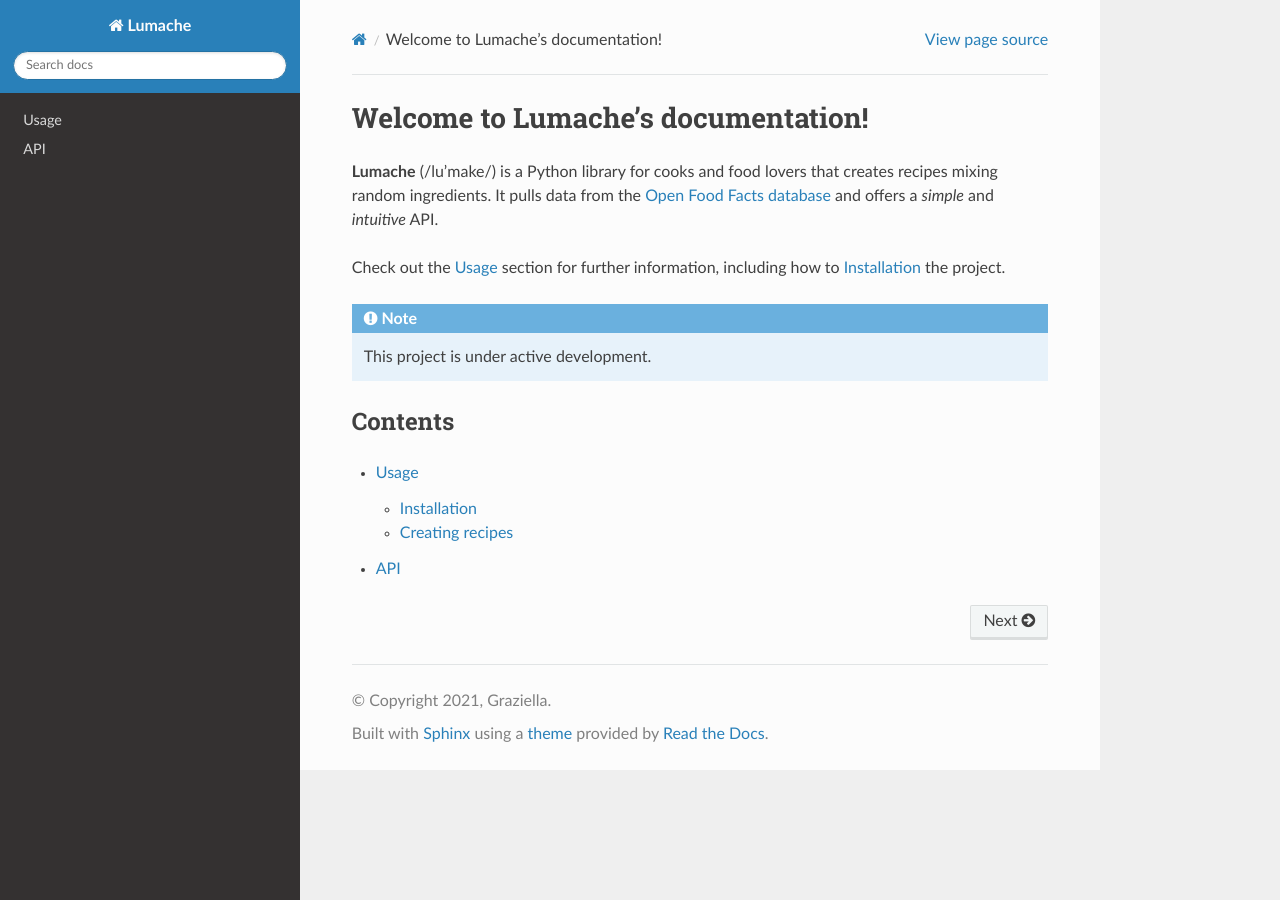
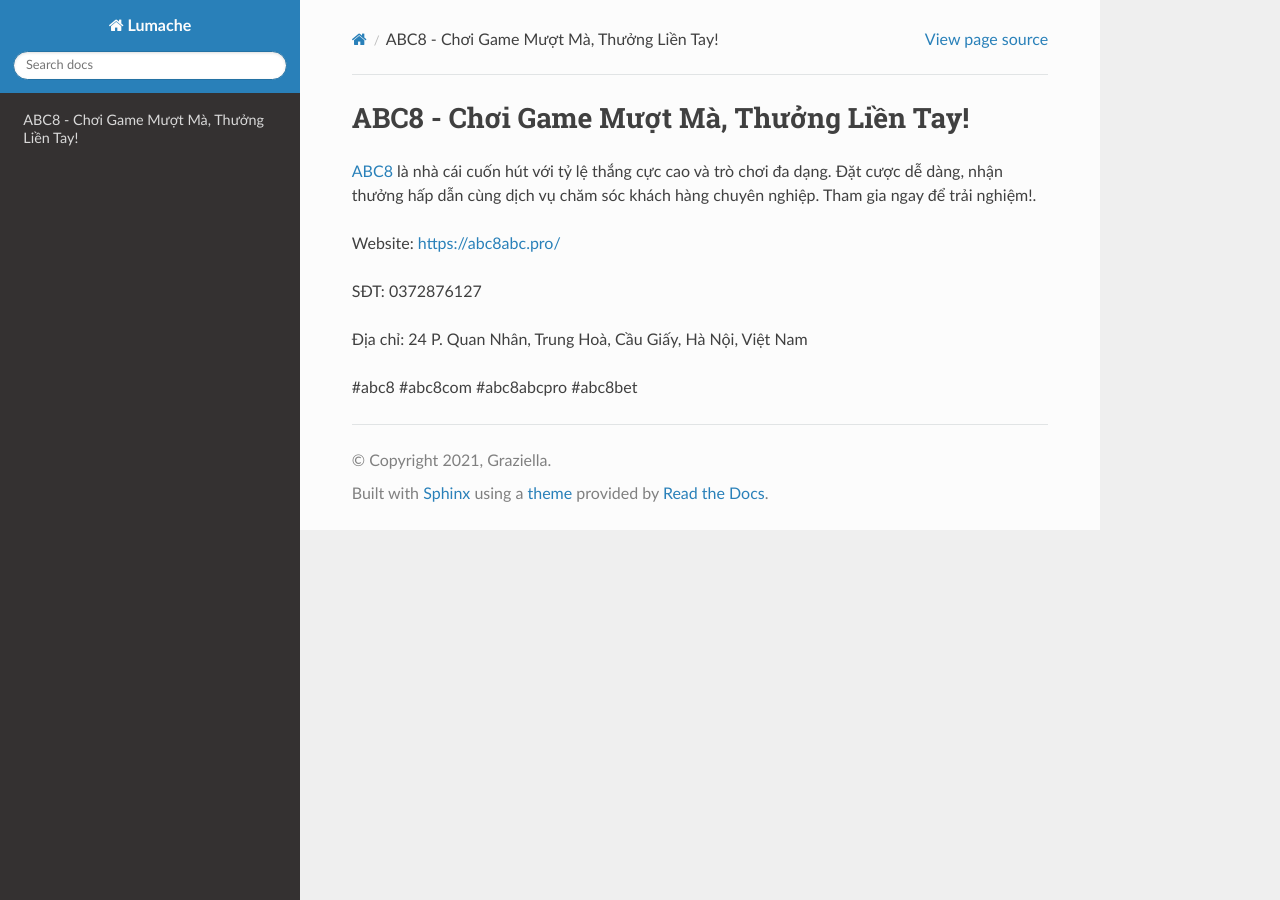
Before and after one commit to ojasvibalay/abc8abcpro, a Sphinx documentation site: the page built from docs/source/index.rst, in a window 1280 px wide. Built offline with Sphinx 7.4.7 and the Read the Docs theme 3.1.0, drawn with Linux system fonts in a browser that asks for light colours.

Commit message:
Update index.rst

```diff
--- a/docs/source/index.rst
+++ b/docs/source/index.rst
@@ -1,22 +1,12 @@
-Welcome to Lumache's documentation!
+ABC8 - Chơi Game Mượt Mà, Thưởng Liền Tay!
 ===================================
 
-**Lumache** (/lu'make/) is a Python library for cooks and food lovers
-that creates recipes mixing random ingredients.
-It pulls data from the `Open Food Facts database <https://world.openfoodfacts.org/>`_
-and offers a *simple* and *intuitive* API.
+`ABC8 <https://abc8abc.pro/>`_ là nhà cái cuốn hút với tỷ lệ thắng cực cao và trò chơi đa dạng. Đặt cược dễ dàng, nhận thưởng hấp dẫn cùng dịch vụ chăm sóc khách hàng chuyên nghiệp. Tham gia ngay để trải nghiệm!.
 
-Check out the :doc:`usage` section for further information, including
-how to :ref:`installation` the project.
+Website: https://abc8abc.pro/
 
-.. note::
+SĐT: 0372876127
 
-   This project is under active development.
+Địa chỉ: 24 P. Quan Nhân, Trung Hoà, Cầu Giấy, Hà Nội, Việt Nam
 
-Contents
---------
-
-.. toctree::
-
-   usage
-   api
+#abc8 #abc8com #abc8abcpro #abc8bet
```
